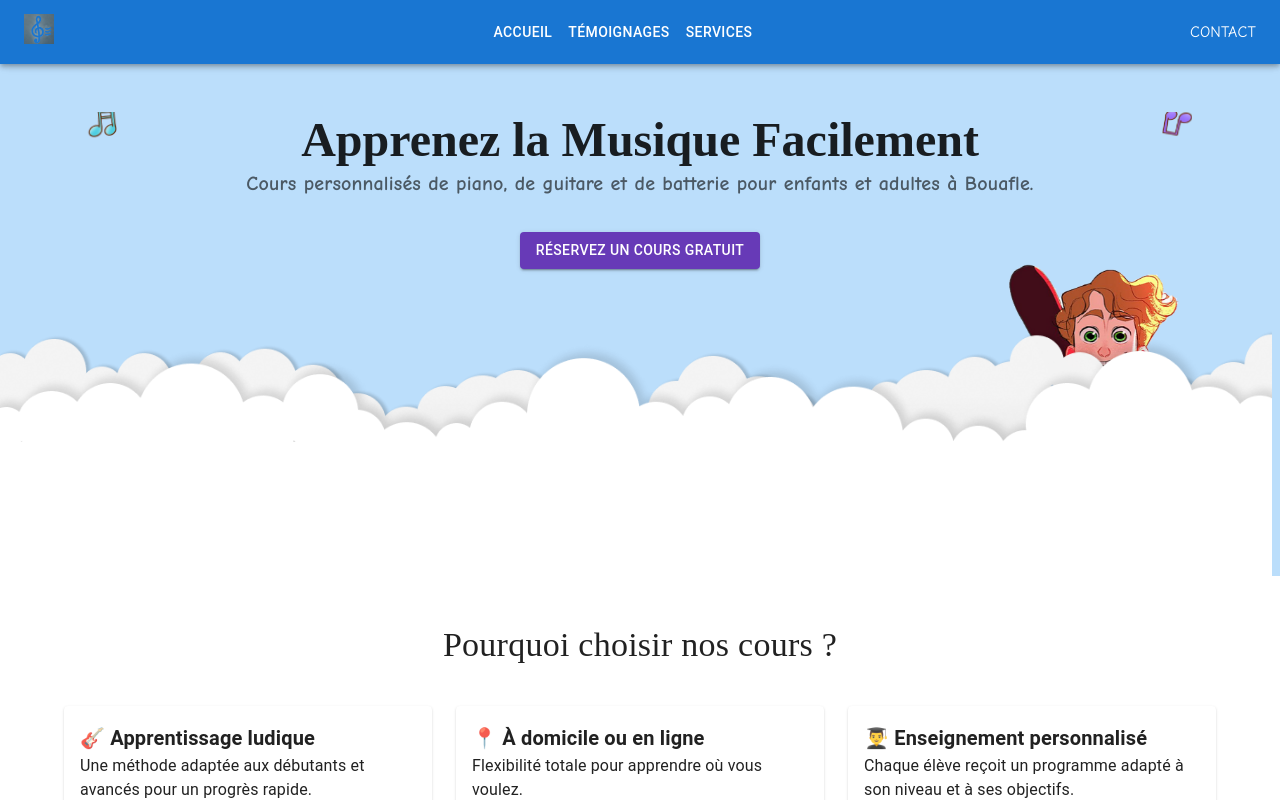
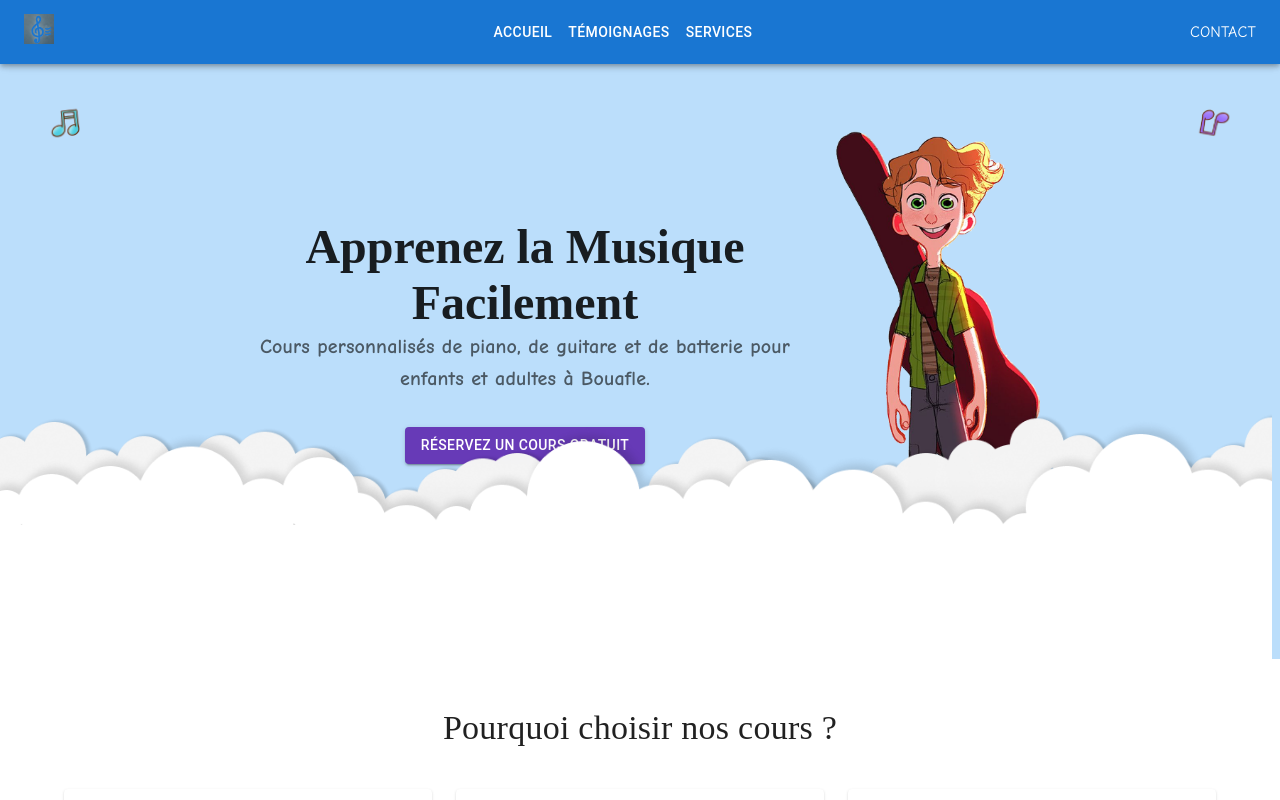
Before and after one commit to lostmart/music-lessons, a Next.js app: page / in a window 1280 px wide. Shown: the top 800 px of the page. Built offline with nearby package versions, Linux system fonts and the light colour scheme; a web font is replaced by a local one.

Commit message:
new starting

```diff
--- a/app/components/HeroSection.js
+++ b/app/components/HeroSection.js
@@ -17,16 +17,6 @@ const HeroSection = () => {
 				overflow: "hidden",
 			}}
 			id="accueil"
-		>
-			<Box
-				sx={{
-					position: "relative",
-					overflow: "hidden",
-					width: "100%",
-					maxWidth: "1200px",
-					margin: "0 auto",
-					minHeight: "52dvh",
-				}}
 		>
 			<Box
 				sx={{ position: "absolute", left: "4%" }}
@@ -60,24 +50,26 @@ const HeroSection = () => {
 			</Box>
 			<Box
 				sx={{
-						position: "absolute",
-						zIndex: "0",
-						top: "32%",
-						right: "1%",
-						display: "none",
+					position: "relative",
+					overflow: "hidden",
+					width: "100%",
+					maxWidth: "1200px",
+					margin: "0 auto",
+					minHeight: "52dvh",
+					display: "flex",
+					justifyContent: "center",
+					alignItems: "center",
+				}}
+			>
+				<Box
+					sx={{
+						width: "100%",
 						"@media (min-width: 600px)": {
+							maxWidth: "50%",
 							display: "block",
 						},
 					}}
 				>
-					<Image
-						// loader={myLoader}
-						src="/imgs/boy-guitar.png"
-						alt="Picture of the author"
-						width={230}
-						height={492}
-					/>
-				</Box>
 					<Typography
 						variant="h3"
 						fontWeight="bold"
@@ -101,6 +93,23 @@ const HeroSection = () => {
 							Réservez un cours gratuit
 						</Link>
 					</Button>
+				</Box>
+				<Box
+					sx={{
+						display: "none",
+						"@media (min-width: 600px)": {
+							display: "block",
+						},
+					}}
+				>
+					<Image
+						// loader={myLoader}
+						src="/imgs/boy-guitar.png"
+						alt="Picture of the author"
+						width={230}
+						height={492}
+					/>
+				</Box>
 			</Box>
 			<Box
 				sx={{
```
Lines whose indentation alone changed are shown as unchanged.
